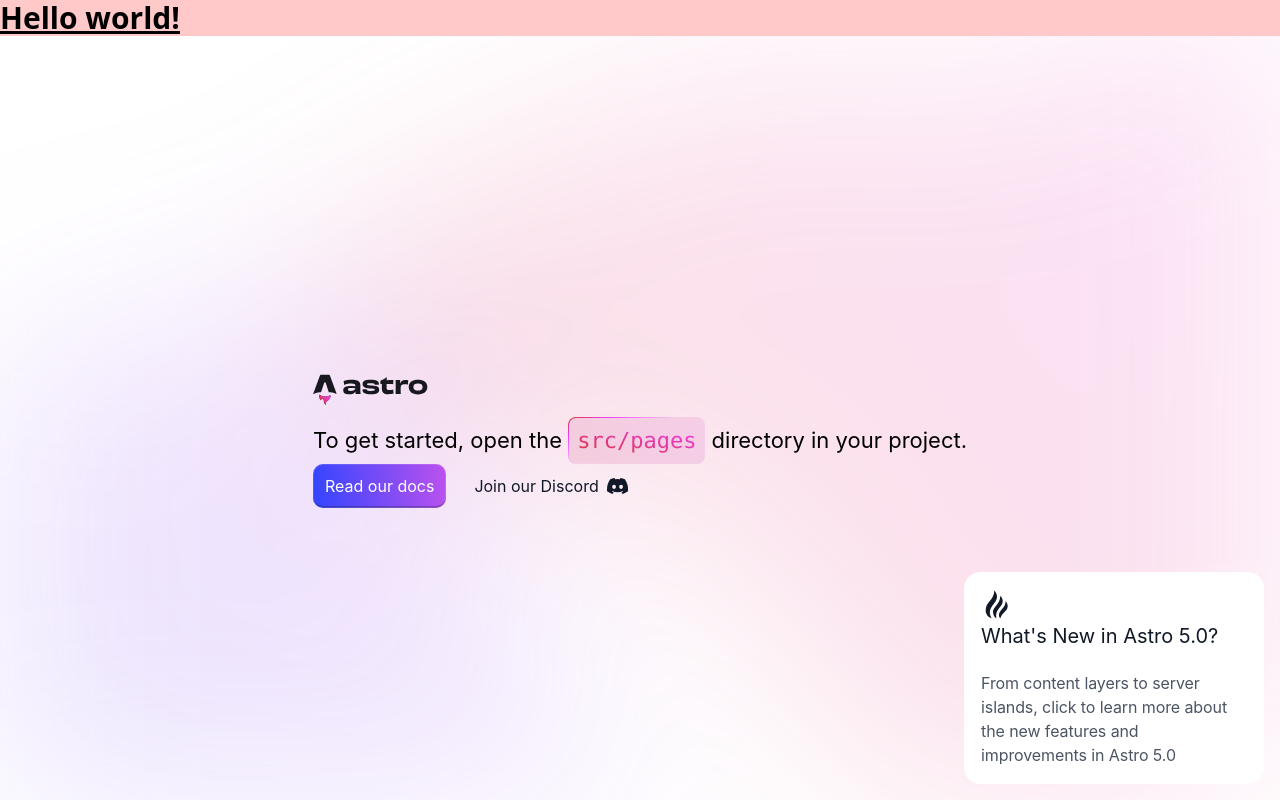
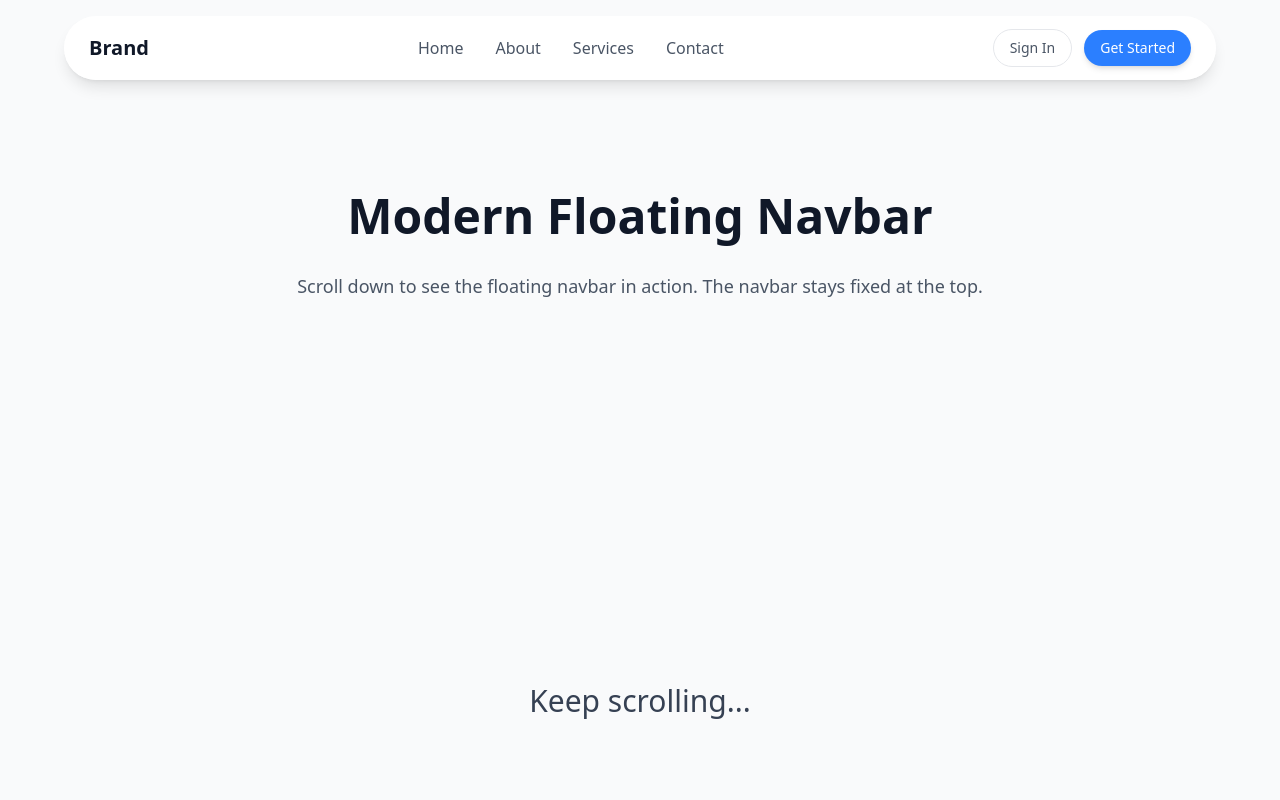
Before and after one commit to ahargunyllib/lima-villa-ku, an Astro site: page / in a window 1280 px wide. Shown: the top 800 px of the page. Built offline with nearby package versions, Linux system fonts and the light colour scheme; Astro itself is replaced by a stand-in of ours.

Commit message:
chore: restructure layout and navigation components, remove Welcome component

```diff
--- a/src/components/Welcome.astro
+++ /dev/null
@@ -1,210 +0,0 @@
----
-import astroLogo from '../assets/astro.svg';
-import background from '../assets/background.svg';
----
-
-<div id="container">
-	<img id="background" src={background.src} alt="" fetchpriority="high" />
-	<main>
-		<section id="hero">
-			<a href="https://astro.build"
-				><img src={astroLogo.src} width="115" height="48" alt="Astro Homepage" /></a
-			>
-			<h1>
-				To get started, open the <code><pre>src/pages</pre></code> directory in your project.
-			</h1>
-			<section id="links">
-				<a class="button" href="https://docs.astro.build">Read our docs</a>
-				<a href="https://astro.build/chat"
-					>Join our Discord <svg xmlns="http://www.w3.org/2000/svg" viewBox="0 0 127.14 96.36"
-						><path
-							fill="currentColor"
-							d="M107.7 8.07A105.15 105.15 0 0 0 81.47 0a72.06 72.06 0 0 0-3.36 6.83 97.68 97.68 0 0 0-29.11 0A72.37 72.37 0 0 0 45.64 0a105.89 105.89 0 0 0-26.25 8.09C2.79 32.65-1.71 56.6.54 80.21a105.73 105.73 0 0 0 32.17 16.15 77.7 77.7 0 0 0 6.89-11.11 68.42 68.42 0 0 1-10.85-5.18c.91-.66 1.8-1.34 2.66-2a75.57 75.57 0 0 0 64.32 0c.87.71 1.76 1.39 2.66 2a68.68 68.68 0 0 1-10.87 5.19 77 77 0 0 0 6.89 11.1 105.25 105.25 0 0 0 32.19-16.14c2.64-27.38-4.51-51.11-18.9-72.15ZM42.45 65.69C36.18 65.69 31 60 31 53s5-12.74 11.43-12.74S54 46 53.89 53s-5.05 12.69-11.44 12.69Zm42.24 0C78.41 65.69 73.25 60 73.25 53s5-12.74 11.44-12.74S96.23 46 96.12 53s-5.04 12.69-11.43 12.69Z"
-						></path></svg
-					>
-				</a>
-			</section>
-		</section>
-	</main>
-
-	<a href="https://astro.build/blog/astro-5/" id="news" class="box">
-		<svg width="32" height="32" fill="none" xmlns="http://www.w3.org/2000/svg"
-			><path
-				d="M24.667 12c1.333 1.414 2 3.192 2 5.334 0 4.62-4.934 5.7-7.334 12C18.444 28.567 18 27.456 18 26c0-4.642 6.667-7.053 6.667-14Zm-5.334-5.333c1.6 1.65 2.4 3.43 2.4 5.333 0 6.602-8.06 7.59-6.4 17.334C13.111 27.787 12 25.564 12 22.666c0-4.434 7.333-8 7.333-16Zm-6-5.333C15.111 3.555 16 5.556 16 7.333c0 8.333-11.333 10.962-5.333 22-3.488-.774-6-4-6-8 0-8.667 8.666-10 8.666-20Z"
-				fill="#111827"></path></svg
-		>
-		<h2>What's New in Astro 5.0?</h2>
-		<p>
-			From content layers to server islands, click to learn more about the new features and
-			improvements in Astro 5.0
-		</p>
-	</a>
-</div>
-
-<style>
-	#background {
-		position: fixed;
-		top: 0;
-		left: 0;
-		width: 100%;
-		height: 100%;
-		z-index: -1;
-		filter: blur(100px);
-	}
-
-	#container {
-		font-family: Inter, Roboto, 'Helvetica Neue', 'Arial Nova', 'Nimbus Sans', Arial, sans-serif;
-		height: 100%;
-	}
-
-	main {
-		height: 100%;
-		display: flex;
-		justify-content: center;
-	}
-
-	#hero {
-		display: flex;
-		align-items: start;
-		flex-direction: column;
-		justify-content: center;
-		padding: 16px;
-	}
-
-	h1 {
-		font-size: 22px;
-		margin-top: 0.25em;
-	}
-
-	#links {
-		display: flex;
-		gap: 16px;
-	}
-
-	#links a {
-		display: flex;
-		align-items: center;
-		padding: 10px 12px;
-		color: #111827;
-		text-decoration: none;
-		transition: color 0.2s;
-	}
-
-	#links a:hover {
-		color: rgb(78, 80, 86);
-	}
-
-	#links a svg {
-		height: 1em;
-		margin-left: 8px;
-	}
-
-	#links a.button {
-		color: white;
-		background: linear-gradient(83.21deg, #3245ff 0%, #bc52ee 100%);
-		box-shadow:
-			inset 0 0 0 1px rgba(255, 255, 255, 0.12),
-			inset 0 -2px 0 rgba(0, 0, 0, 0.24);
-		border-radius: 10px;
-	}
-
-	#links a.button:hover {
-		color: rgb(230, 230, 230);
-		box-shadow: none;
-	}
-
-	pre {
-		font-family:
-			ui-monospace, 'Cascadia Code', 'Source Code Pro', Menlo, Consolas, 'DejaVu Sans Mono',
-			monospace;
-		font-weight: normal;
-		background: linear-gradient(14deg, #d83333 0%, #f041ff 100%);
-		-webkit-background-clip: text;
-		-webkit-text-fill-color: transparent;
-		background-clip: text;
-		margin: 0;
-	}
-
-	h2 {
-		margin: 0 0 1em;
-		font-weight: normal;
-		color: #111827;
-		font-size: 20px;
-	}
-
-	p {
-		color: #4b5563;
-		font-size: 16px;
-		line-height: 24px;
-		letter-spacing: -0.006em;
-		margin: 0;
-	}
-
-	code {
-		display: inline-block;
-		background:
-			linear-gradient(66.77deg, #f3cddd 0%, #f5cee7 100%) padding-box,
-			linear-gradient(155deg, #d83333 0%, #f041ff 18%, #f5cee7 45%) border-box;
-		border-radius: 8px;
-		border: 1px solid transparent;
-		padding: 6px 8px;
-	}
-
-	.box {
-		padding: 16px;
-		background: rgba(255, 255, 255, 1);
-		border-radius: 16px;
-		border: 1px solid white;
-	}
-
-	#news {
-		position: absolute;
-		bottom: 16px;
-		right: 16px;
-		max-width: 300px;
-		text-decoration: none;
-		transition: background 0.2s;
-		backdrop-filter: blur(50px);
-	}
-
-	#news:hover {
-		background: rgba(255, 255, 255, 0.55);
-	}
-
-	@media screen and (max-height: 368px) {
-		#news {
-			display: none;
-		}
-	}
-
-	@media screen and (max-width: 768px) {
-		#container {
-			display: flex;
-			flex-direction: column;
-		}
-
-		#hero {
-			display: block;
-			padding-top: 10%;
-		}
-
-		#links {
-			flex-wrap: wrap;
-		}
-
-		#links a.button {
-			padding: 14px 18px;
-		}
-
-		#news {
-			right: 16px;
-			left: 16px;
-			bottom: 2.5rem;
-			max-width: 100%;
-		}
-
-		h1 {
-			line-height: 1.5;
-		}
-	}
-</style>
--- /dev/null
+++ b/src/components/footer.astro
@@ -0,0 +1,41 @@
+<footer class="w-full mt-auto">
+  <div class="mx-auto max-w-6xl px-6 py-8">
+    <div class="flex flex-col md:flex-row items-center justify-between px-6 py-4 bg-white/95 backdrop-blur-md border border-white/20 rounded-full shadow-lg shadow-black/10">
+      <div class="flex items-center space-x-6 mb-4 md:mb-0">
+        <p class="text-sm text-gray-600">
+          © 2024 Brand. All rights reserved.
+        </p>
+      </div>
+
+      <div class="hidden md:flex items-center space-x-6">
+        <a href="/privacy" class="text-sm text-gray-600 hover:text-gray-900 transition-colors duration-200">
+          Privacy
+        </a>
+        <a href="/terms" class="text-sm text-gray-600 hover:text-gray-900 transition-colors duration-200">
+          Terms
+        </a>
+        <a href="/support" class="text-sm text-gray-600 hover:text-gray-900 transition-colors duration-200">
+          Support
+        </a>
+      </div>
+
+      <div class="flex items-center space-x-3">
+        <a href="#" class="p-2 text-gray-600 hover:text-blue-500 hover:-translate-y-0.5 transition-all duration-200">
+          <svg class="w-4 h-4" fill="currentColor" viewBox="0 0 24 24">
+            <path d="M24 4.557c-.883.392-1.832.656-2.828.775 1.017-.609 1.798-1.574 2.165-2.724-.951.564-2.005.974-3.127 1.195-.897-.957-2.178-1.555-3.594-1.555-3.179 0-5.515 2.966-4.797 6.045-4.091-.205-7.719-2.165-10.148-5.144-1.29 2.213-.669 5.108 1.523 6.574-.806-.026-1.566-.247-2.229-.616-.054 2.281 1.581 4.415 3.949 4.89-.693.188-1.452.232-2.224.084.626 1.956 2.444 3.379 4.6 3.419-2.07 1.623-4.678 2.348-7.29 2.04 2.179 1.397 4.768 2.212 7.548 2.212 9.142 0 14.307-7.721 13.995-14.646.962-.695 1.797-1.562 2.457-2.549z"/>
+          </svg>
+        </a>
+        <a href="#" class="p-2 text-gray-600 hover:text-blue-500 hover:-translate-y-0.5 transition-all duration-200">
+          <svg class="w-4 h-4" fill="currentColor" viewBox="0 0 24 24">
+            <path d="M22.46 6c-.77.35-1.6.58-2.46.69.88-.53 1.56-1.37 1.88-2.38-.83.5-1.75.85-2.72 1.05C18.37 4.5 17.26 4 16 4c-2.35 0-4.27 1.92-4.27 4.29 0 .34.04.67.11.98C8.28 9.09 5.11 7.38 3 4.79c-.37.63-.58 1.37-.58 2.15 0 1.49.75 2.81 1.91 3.56-.71 0-1.37-.2-1.95-.5v.03c0 2.08 1.48 3.82 3.44 4.21a4.22 4.22 0 0 1-1.93.07 4.28 4.28 0 0 0 4 2.98 8.521 8.521 0 0 1-5.33 1.84c-.34 0-.68-.02-1.02-.06C3.44 20.29 5.7 21 8.12 21 16 21 20.33 14.46 20.33 8.79c0-.19 0-.37-.01-.56.84-.6 1.56-1.36 2.14-2.23z"/>
+          </svg>
+        </a>
+        <a href="#" class="p-2 text-gray-600 hover:text-blue-500 hover:-translate-y-0.5 transition-all duration-200">
+          <svg class="w-4 h-4" fill="currentColor" viewBox="0 0 24 24">
+            <path d="M20.447 20.452h-3.554v-5.569c0-1.328-.027-3.037-1.852-3.037-1.853 0-2.136 1.445-2.136 2.939v5.667H9.351V9h3.414v1.561h.046c.477-.9 1.637-1.85 3.37-1.85 3.601 0 4.267 2.37 4.267 5.455v6.286zM5.337 7.433c-1.144 0-2.063-.926-2.063-2.065 0-1.138.92-2.063 2.063-2.063 1.14 0 2.064.925 2.064 2.063 0 1.139-.925 2.065-2.064 2.065zm1.782 13.019H3.555V9h3.564v11.452zM22.225 0H1.771C.792 0 0 .774 0 1.729v20.542C0 23.227.792 24 1.771 24h20.451C23.2 24 24 23.227 24 22.271V1.729C24 .774 23.2 0 22.222 0h.003z"/>
+          </svg>
+        </a>
+      </div>
+    </div>
+  </div>
+</footer>
--- /dev/null
+++ b/src/components/navbar.astro
@@ -0,0 +1,40 @@
+<nav class="fixed top-4 left-1/2 transform -translate-x-1/2 z-50 w-[calc(100%-2rem)] max-w-6xl">
+  <div class="flex items-center justify-between px-6 py-3 bg-white/95 backdrop-blur-md border border-white/20 rounded-full shadow-lg shadow-black/10">
+    <div class="nav-brand">
+      <a href="/" class="text-xl font-bold text-gray-900 hover:text-blue-500 transition-colors duration-200">
+        Brand
+      </a>
+    </div>
+
+    <div class="hidden md:flex items-center space-x-8">
+      <a href="/" class="relative text-gray-600 hover:text-gray-900 font-medium transition-colors duration-200 group">
+        Home
+        <span class="absolute -bottom-1 left-0 w-0 h-0.5 bg-blue-500 transition-all duration-200 group-hover:w-full"></span>
+      </a>
+      <a href="/about" class="relative text-gray-600 hover:text-gray-900 font-medium transition-colors duration-200 group">
+        About
+        <span class="absolute -bottom-1 left-0 w-0 h-0.5 bg-blue-500 transition-all duration-200 group-hover:w-full"></span>
+      </a>
+      <a href="/services" class="relative text-gray-600 hover:text-gray-900 font-medium transition-colors duration-200 group">
+        Services
+        <span class="absolute -bottom-1 left-0 w-0 h-0.5 bg-blue-500 transition-all duration-200 group-hover:w-full"></span>
+      </a>
+      <a href="/contact" class="relative text-gray-600 hover:text-gray-900 font-medium transition-colors duration-200 group">
+        Contact
+        <span class="absolute -bottom-1 left-0 w-0 h-0.5 bg-blue-500 transition-all duration-200 group-hover:w-full"></span>
+      </a>
+    </div>
+
+    <div class="flex items-center space-x-3">
+      <button class="px-4 py-2 text-sm font-medium text-gray-600 bg-transparent border border-gray-200 rounded-full hover:bg-gray-50 hover:text-gray-900 transition-all duration-200">
+        Sign In
+      </button>
+      <button class="px-4 py-2 text-sm font-medium text-white bg-blue-500 rounded-full hover:bg-blue-600 hover:-translate-y-0.5 transition-all duration-200 shadow-md hover:shadow-lg">
+        Get Started
+      </button>
+    </div>
+  </div>
+</nav>
+
+<!-- Mobile spacing to prevent content overlap -->
+<div class="h-20 md:h-24"></div>
--- a/src/layouts/Layout.astro
+++ b/src/layouts/root-layout.astro
@@ -1,3 +1,9 @@
+---
+
+import "../shared/styles/globals.css";
+
+---
+
 <!doctype html>
 <html lang="en">
 	<head>
@@ -5,18 +11,9 @@
 		<meta name="viewport" content="width=device-width" />
 		<link rel="icon" type="image/svg+xml" href="/favicon.svg" />
 		<meta name="generator" content={Astro.generator} />
-		<title>Astro Basics</title>
+		<title>Lima Villa Ku</title>
 	</head>
-	<body>
+	<body class="bg-gray-50">
 		<slot />
 	</body>
 </html>
-
-<style>
-	html,
-	body {
-		margin: 0;
-		width: 100%;
-		height: 100%;
-	}
-</style>
--- a/src/pages/index.astro
+++ b/src/pages/index.astro
@@ -1,15 +1,28 @@
 ---
-import Welcome from '../components/Welcome.astro';
-import Layout from '../layouts/Layout.astro';
-import "../shared/styles/globals.css";
-
-// Welcome to Astro! Wondering what to do next? Check out the Astro documentation at https://docs.astro.build
-// Don't want to use any of this? Delete everything in this file, the `assets`, `components`, and `layouts` directories, and start fresh.
+import Navbar from "../components/navbar.astro";
+import Footer from "../components/footer.astro";
+import RootLayout from "../layouts/root-layout.astro";
 ---
 
-<Layout>
-  <h1 class="text-3xl font-bold underline bg-red-200">
-    Hello world!
-  </h1>
-	<Welcome />
-</Layout>
+<RootLayout>
+  <Navbar/>
+  <main class="pt-24 min-h-[200vh]">
+    <div class="max-w-4xl mx-auto px-8">
+      <h1 class="text-5xl font-bold text-center mb-8 text-gray-900">
+        Modern Floating Navbar
+      </h1>
+      <p class="text-lg leading-relaxed text-gray-600 text-center">
+        Scroll down to see the floating navbar in action. The navbar stays fixed at the top.
+      </p>
+
+      <div class="h-screen flex items-center justify-center">
+        <h2 class="text-3xl text-gray-700">Keep scrolling...</h2>
+      </div>
+
+      <div class="h-screen flex items-center justify-center">
+        <h2 class="text-3xl text-gray-700">The navbar floats above content</h2>
+      </div>
+    </div>
+  </main>
+  <Footer/>
+</RootLayout>
```
